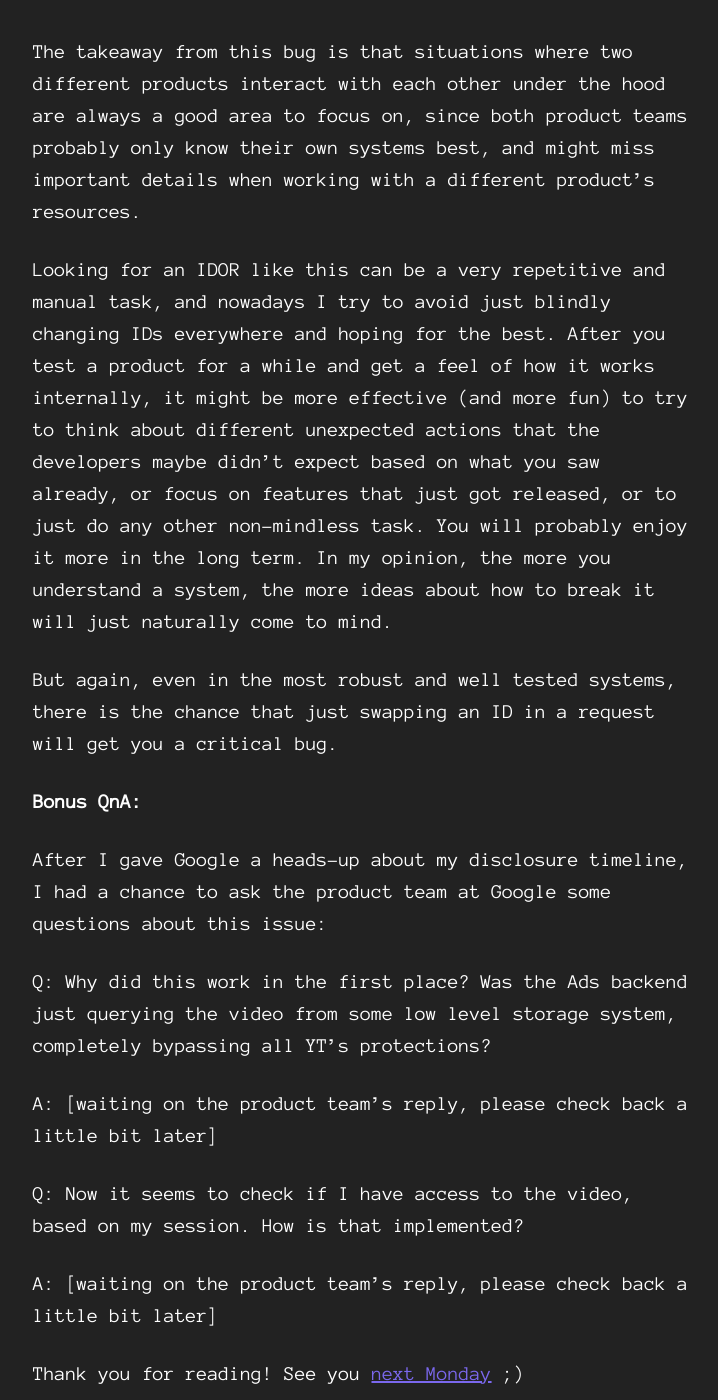
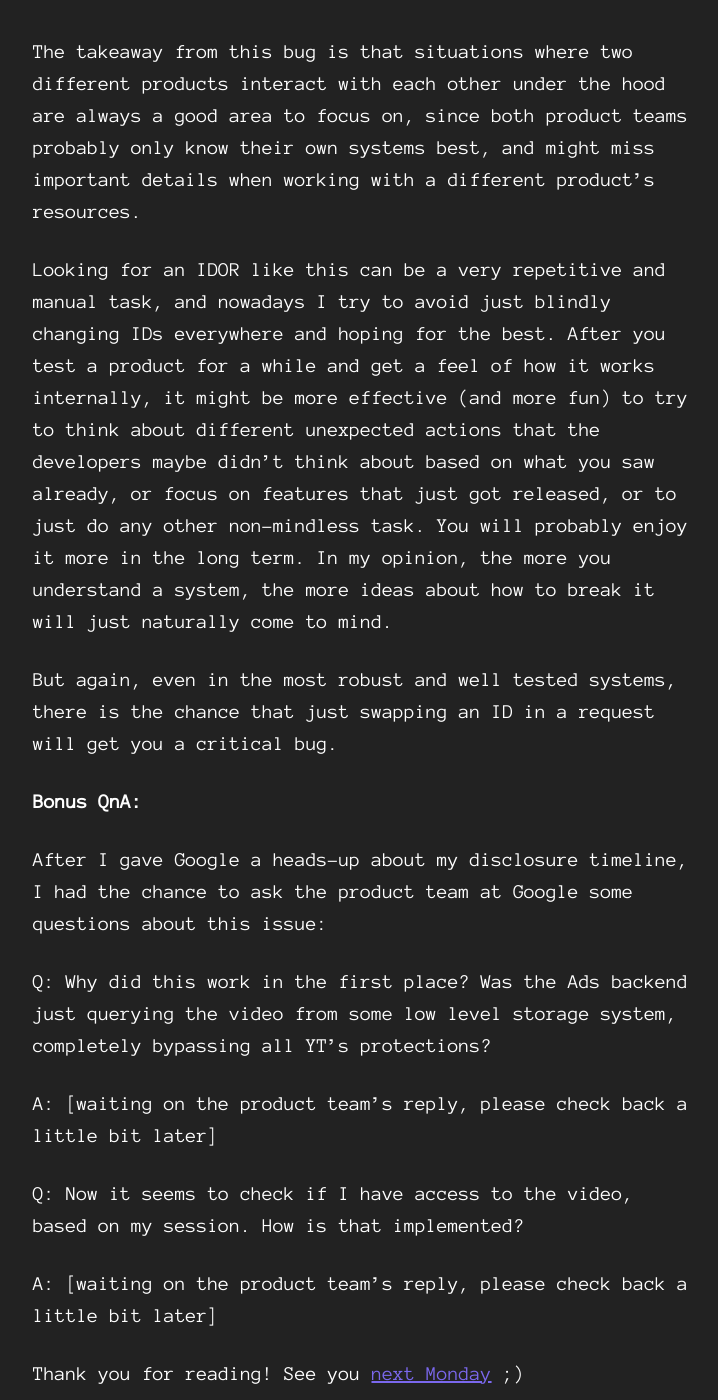
Before and after one commit to xdavidhu/bugs.xdavidhu.me, a Jekyll site: the page built from _posts/2021-01-11-stealing-your-private-videos-one-frame-at-a-time.markdown, in a window 1280 px wide and 1400 px high, scrolled down 5029 px. Shown: the whole window, without its empty margins (277-995 px from the left). Built offline with Jekyll 4.4.1, drawn with Linux system fonts in a browser that asks for light colours; part of the change alters nothing that is shown; some of the changed text lies outside the part shown.

Commit message:
Minor fixes

```diff
--- a/_posts/2021-01-11-stealing-your-private-videos-one-frame-at-a-time.markdown
+++ b/_posts/2021-01-11-stealing-your-private-videos-one-frame-at-a-time.markdown
@@ -43,7 +43,7 @@ __ar={"1":"kCTeqs1F4ME","2":"12240","3":"387719230"}
 
 Where in the `__ar` parameter, `1` was the ID of the video and `2` was the time of the moment in milliseconds. The response was a base64 encoded image, which was the thumbnail displayed by Ads.
 
-I did what I did a bunch of times already, and replaced the ID to my second account’s `Private` video into the request, and to my surprise, **it returned a base64 response**!
+I did what I did a bunch of times already, and replaced the ID to my second account’s `Private` video in the request, and to my surprise, **it returned a base64 response**!
 
 I quickly Googled “base64 to image”, and pasted the base64 into the first decoder I found, and it **displayed a thumbnail from the target `Private` video**! It worked! I have found a working IDOR *(Insecure Direct Object Reference)* bug, where I could get a frame from any private video on YouTube!
 
@@ -51,7 +51,7 @@ But I was like “hm, that is just one frame”. We can do better.
 
 I wanted to make a proof of concept Python script which generates an actual, moving “video”. I searched for some calculations, and figured out that if the video is in 24 FPS, one frame stays on the screen for `33` milliseconds. So I just have to download every image starting from `0` milliseconds, incrementing by `33` milliseconds every time, and then construct some kind of video using all of the images I have acquired.
 
-I wrote a quick and dirty POC which downloaded the frames for the first 3 seconds of a video, decoded them, and then generated a GIF. To test it, I have ran it against an old video of mine, which I had previously privated due to the *high level of cringe*:
+I wrote a quick and dirty POC which downloaded the frames for the first 3 seconds of a video, decoded them, and then generated a GIF. To test it, I have ran it against an old video of mine, which I had previously privated due to, of course, the *high level of cringe*:
 
 <iframe width="100%" height="315px" src="https://www.youtube.com/embed/G3bNbYRTxZM" frameborder="0" allow="accelerometer; autoplay; encrypted-media; gyroscope; picture-in-picture" allowfullscreen></iframe>
 
@@ -64,13 +64,13 @@ And there you have it, using this bug, any private YouTube video could have been
 
 The takeaway from this bug is that situations where two different products interact with each other under the hood are always a good area to focus on, since both product teams probably only know their own systems best, and might miss important details when working with a different product's resources.
 
-Looking for an IDOR like this can be a very repetitive and manual task, and nowadays I try to avoid just blindly changing IDs everywhere and hoping for the best. After you test a product for a while and get a feel of how it works internally, it might be more effective (and more fun) to try to think about different unexpected actions that the developers maybe didn't expect based on what you saw already, or focus on features that just got released, or to just do any other non-mindless task. You will probably enjoy it more in the long term. In my opinion, the more you understand a system, the more ideas about how to break it will just naturally come to mind.
+Looking for an IDOR like this can be a very repetitive and manual task, and nowadays I try to avoid just blindly changing IDs everywhere and hoping for the best. After you test a product for a while and get a feel of how it works internally, it might be more effective (and more fun) to try to think about different unexpected actions that the developers maybe didn't think about based on what you saw already, or focus on features that just got released, or to just do any other non-mindless task. You will probably enjoy it more in the long term. In my opinion, the more you understand a system, the more ideas about how to break it will just naturally come to mind.
 
 But again, even in the most robust and well tested systems, there is the chance that just swapping an ID in a request will get you a critical bug.
 
 **Bonus QnA:**
 
-After I gave Google a heads-up about my disclosure timeline, I had a chance to ask the product team at Google some questions about this issue:
+After I gave Google a heads-up about my disclosure timeline, I had the chance to ask the product team at Google some questions about this issue:
 
 Q: Why did this work in the first place? Was the Ads backend just querying the video from some low level storage system, completely bypassing all YT's protections?
 
@@ -84,8 +84,8 @@ Thank you for reading! See you [next Monday](https://twitter.com/xdavidhu){:targ
 
 ### Timeline:
 [Dec 11, 2019] - Bug reported \
-[Dec 12, 2020] - Initial triage \
-[Dec 20, 2020] - Bug accepted (P4 -> P1) \
+[Dec 12, 2019] - Initial triage \
+[Dec 20, 2019] - Bug accepted (P4 -> P1) \
 [Jan 08, 2020] - Bug mitigated by temporarily disabling the `Moments` feature \
 [Jan 17, 2020] - Reward of [$5000](https://www.google.com/about/appsecurity/reward-program/){:target="_blank"} issued \
 [??? ??, 2020] - `Moments` re-enabled, now it checks if you have access to the video
```
